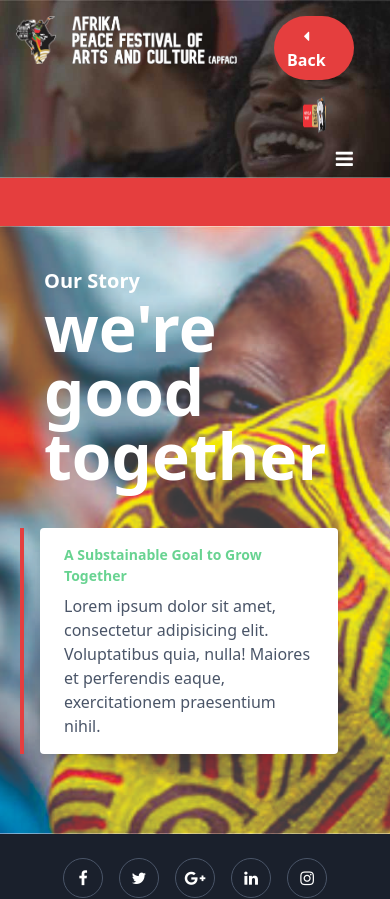
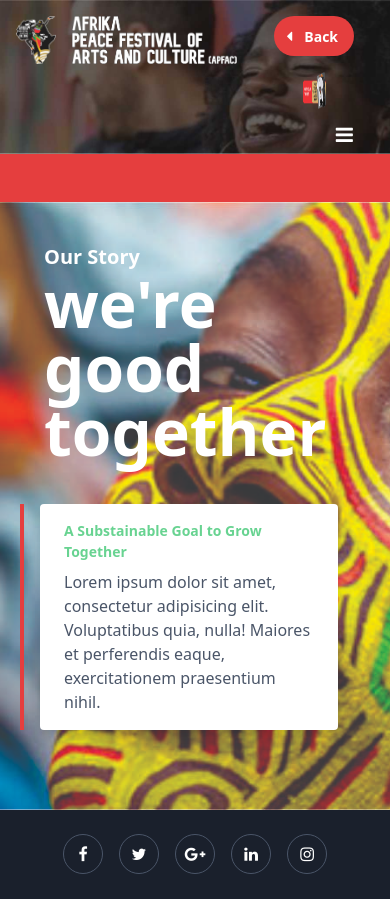
Before and after one commit to AsiwajuDev/apfac, a Next.js app: page / in a window 390 px wide. Shown: the top 899 px of the page. Built offline with nearby package versions, Linux system fonts and the light colour scheme.

Commit message:
Back button adjusted

```diff
--- a/components/header.js
+++ b/components/header.js
@@ -37,7 +37,7 @@ export default function Header({ fixed, bgImage }) {
                 <div className="bg-red-600 w-20 text-center text-white pr-4 py-2 rounded-full">
                   <i className="fa fa-caret-left px-3"></i>
                   <Link href="">
-                    <a className="font-semibold">Back</a>
+                    <a className="font-semibold text-sm sm:text-base">Back</a>
                   </Link>
                 </div>
               </div>
--- a/package.json
+++ b/package.json
@@ -8,7 +8,7 @@
     "analyze": "npm run analyze:tailwind-css-class-order",
     "fix:tailwind-css-class-order": "rustywind --write .",
     "fix": "npm run fix:tailwind-css-class-order",
-    "dev": "next",
+    "dev": "next -p 5000",
     "build": "next build",
     "export": "npm run build && next export",
     "start": "next start",
```
